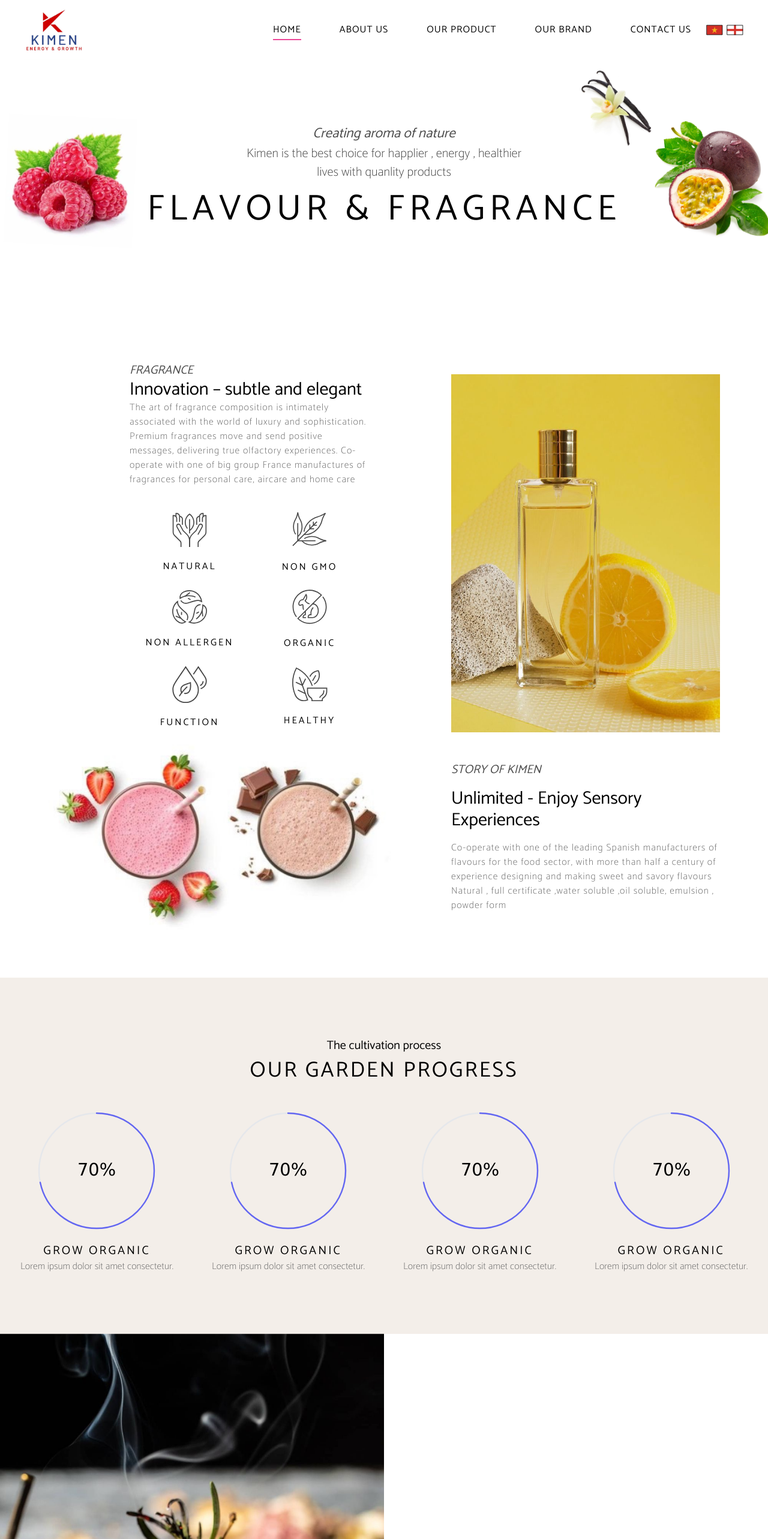
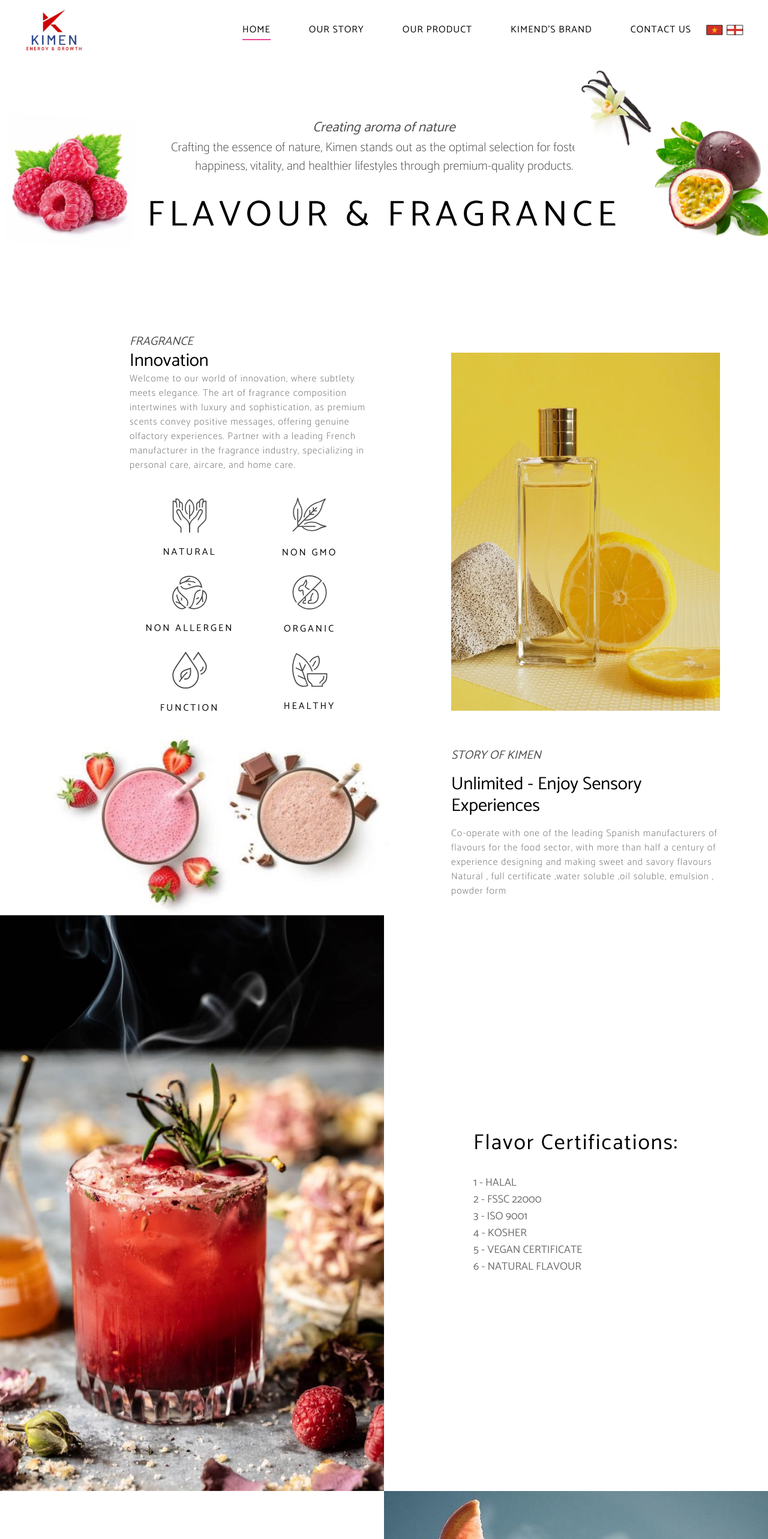
Before and after one commit to AlanNguyen981805/Kimen, a Next.js app: page /en/home in a window 1280 px wide. Shown: the top 2566 px of the page at 60% size. Built offline with nearby package versions, Linux system fonts and the light colour scheme.

Commit message:
feature: change content

```diff
--- a/i18n/en.json
+++ b/i18n/en.json
@@ -11,8 +11,9 @@
     "about_us": "About Us",
     "our_process": "Our Process",
     "our_history": "Our History",
+    "our_story": "Our Story",
     "contact_us": "Contact us",
-    "our_brand": "Our Brand",
+    "kimens_brand": "Kimend's Brand",
     "our_product": "Our Product"
   }
 }
--- a/i18n/vi.json
+++ b/i18n/vi.json
@@ -12,7 +12,8 @@
       "our_process": "Quy trình",
       "our_history": "Lịch sử",
       "contact_us": "Liên hệ",
-      "our_brand": "Thương hiệu",
-      "our_product": "Sản phẩm"
+      "kimens_brand": "Thương hiệu Kimen's",
+      "our_product": "Sản phẩm",
+      "our_story": "Chuyện của chúng tôi"
     }
   }
--- a/src/app/[locale]/contact-us/page.tsx
+++ b/src/app/[locale]/contact-us/page.tsx
@@ -16,7 +16,7 @@ const ContactUs = () => {
           <h3 className="text-4xl text-[#000] tracking-[6px] uppercase">CONTACT US</h3>
         </div>
       </div>
-      <div className="w-[1400px] mt-20 mx-auto flex gap-20">
+      <div className="w-[1400px] mt-28 mx-auto flex gap-20">
         <div className="w-1/2 h-[400px]">
           <Map />
         </div>
--- a/src/app/[locale]/home/page.tsx
+++ b/src/app/[locale]/home/page.tsx
@@ -47,18 +47,17 @@ const Home = () => {
           Creating aroma of nature
           </span>
           <p className="text-[21px] text-[#4b4b4b] w-3/5 font-thin  text-center">
-            Kimen is the best choice for happlier , energy , healthier lives
-            with quanlity products
+            Crafting the essence of nature, Kimen stands out as the optimal selection for fostering happiness, vitality, and healthier lifestyles through premium-quality products.
           </p>
-          <h1 className="text-[60px] tracking-[8px]">FLAVOUR & FRAGRANCE</h1>
+          <h1 className="text-[60px] tracking-[8px] mt-5">FLAVOUR & FRAGRANCE</h1>
         </div>
       </div>
 
       <Section2
         cate="FRAGRANCE"
-        title="Innovation – subtle and elegant"
+        title="Innovation"
         imgUrl="/Kimen/hinh_5.jpg"
-        desc="The art of fragrance composition is intimately associated with the world of luxury and sophistication. Premium fragrances move and send positive messages, delivering true olfactory experiences. Co-operate with one of big group France manufactures of fragrances for personal care, aircare and home care"
+        desc="Welcome to our world of innovation, where subtlety meets elegance. The art of fragrance composition intertwines with luxury and sophistication, as premium scents convey positive messages, offering genuine olfactory experiences. Partner with a leading French manufacturer in the fragrance industry, specializing in personal care, aircare, and home care."
       />
 
       <Section
@@ -77,16 +76,16 @@ const Home = () => {
         />
       </div> */}
 
-      <div className="flex flex-col justify-center items-center py-[100px] bg-[#F3EEE9] mt-20">
+      {/* <div className="flex flex-col justify-center items-center py-[100px] bg-[#F3EEE9] mt-20">
         <span className="text-xl">The cultivation process</span>
         <h3 className="text-[36px] tracking-[3px]">OUR GARDEN PROGRESS</h3>
 
         <Process />
-      </div>
+      </div> */}
 
       <Section3
         image="/Kimen/hinh_6.jpg"
-        cate="Certificate flavour"
+        cate="Flavor Certifications:"
         title=""
         listItem={[
           "HALAL",
@@ -100,7 +99,7 @@ const Home = () => {
 
       <Section3
         title=""
-        cate="Certificate of fragrance"
+        cate="Fragrance Certifications:"
         image="/Kimen/hinh_7.jpg"
         listItem={[
           "COA",
@@ -114,6 +113,13 @@ const Home = () => {
         ]}
         reverse
       />
+      <Section3
+        title="Discover Pure Essence with Our Essential Oils"
+        cate="ESSENTIAL OILS:"
+        image="/Kimen/hinh_7.jpg"
+        listItem={[]}
+        desc="Unveil the essence of nature with our premium essential oils, sourced from a trusted US supplier. From soothing lavender to invigorating citrus blends, each bottle embodies the highest quality. Elevate your senses and well-being with KIMEN"
+      />
     </>
   );
 };
--- a/src/app/[locale]/about-us/page.tsx
+++ b/src/app/[locale]/our-story/page.tsx
@@ -26,11 +26,19 @@ const AboutUs = () => {
           alt="about-us"
         />
         <div className="z-10 text-center">
-          <p className="text-xl text-[#737373]">More to know</p>
-          <h3 className="text-4xl text-[#000] tracking-[6px]">ABOUT US</h3>
+          {/* <p className="text-xl text-[#737373]">More to know</p> */}
+          <h3 className="text-6xl font-bold text-[#fff] tracking-[6px]">ABOUT US</h3>
         </div>
       </div>
 
+      <div className="w-full mt-4">
+        <div className="w-2/3">
+          <p>Our journey began in 2022, ignited by an ardent love for flavor, fragrance, and essential elements. With a wealth of experience exceeding a decade in commerce and consultancy for aromatic solutions, our founder has steadfastly guided clients in creating distinctive and successful products for both local and global markets.
+          We firmly believe that triumph in the essential realm of flavors and fragrances transcends mere sales tactics; it demands an artful blend of passion and aesthetic discernment. Serving as dedicated representatives for prominent flavor and fragrance brands in Vietnam, we take pride in being dependable partners.
+          Fueled by an unwavering commitment to perpetual learning and innovation, we pledge holistic solutions, addressing every need and surmounting challenges you may encounter. Join us in crafting unparalleled experiences in flavor, fragrance, and essential elements, as we champion creativity and excellence together.
+          </p>
+        </div>
+      </div>
       <div className="flex py-28">
         <BenefitBox icon={"/svgs/grow.svg"} name="GROWING ORGANIC" />
         <BenefitBox icon={"/svgs/grow.svg"} name="HARVEST PLAN" />
--- a/src/app/constants/core.ts
+++ b/src/app/constants/core.ts
@@ -1,8 +1,8 @@
 export type ILink =
   | "/home"
-  | "/about-us"
+  | "/our-story"
   | "/our-product"
-  | "/our-brand"
+  | "/kimens-brand"
   | "/contact-us";
 
 export type IMenu = {
@@ -19,8 +19,8 @@ export const MENUS: IMenu[] = [
   },
   {
     key: 2,
-    title: "about_us",
-    link: "/about-us",
+    title: "our_story",
+    link: "/our-story",
   },
   {
     key: 3,
@@ -29,8 +29,8 @@ export const MENUS: IMenu[] = [
   },
   {
     key: 4,
-    title: "our_brand",
-    link: "/our-brand",
+    title: "kimens_brand",
+    link: "/kimens-brand",
   },
   {
     key: 4,
--- a/src/components/RightContact.tsx
+++ b/src/components/RightContact.tsx
@@ -1,41 +1,38 @@
 const RightContact = () => {
   return (
     <>
-      <h5 className="text-xl text-[#4b4b4b] italic">Tasty and fresh greens</h5>
+      {/* <h5 className="text-xl text-[#4b4b4b] italic">Tasty and fresh greens</h5> */}
 
       <h2 className="uppercase text-3xl mt-4 tracking-[3px]">WE ARE HERE</h2>
 
       <p className="text-lg pr-6 mt-4 text-[#6b6b6b]">
-        Sed ut perspiciatis aperiam unde omnis istetus voluptarem dolorem que,
-        totam rem unde et unde omnius istetus error volupta lorem dolorem que
-        sit amet seud lorem et.
+        KIMEN COMPANY LIMITED
       </p>
 
       <ul className="mt-6 flex flex-col gap-4">
         <li className="flex gap-2">
-          <span>icon</span>
+          <span className="text-2xl"><svg xmlns="http://www.w3.org/2000/svg" width="1em" height="1em" viewBox="0 0 24 24"><path fill="currentColor" d="M12 11.5A2.5 2.5 0 0 1 9.5 9A2.5 2.5 0 0 1 12 6.5A2.5 2.5 0 0 1 14.5 9a2.5 2.5 0 0 1-2.5 2.5M12 2a7 7 0 0 0-7 7c0 5.25 7 13 7 13s7-7.75 7-13a7 7 0 0 0-7-7"/></svg></span>
           <p className="text-base text-[#5A6A6A]">
-            Xã abc Huyện sss Hà nội
-          </p>
+          ROOM 102, IST FLOOR, HALO BUILDING, 39 DINH CONG TRANG, TẠN DINH WARD, DISTRICT 1, HCMC          </p>
         </li>
         <li className="flex gap-2">
-          <span>icon</span>
+          <span className="text-2xl"><svg xmlns="http://www.w3.org/2000/svg" width="1em" height="1em" viewBox="0 0 24 24"><path fill="currentColor" d="M20 4H4c-1.1 0-1.99.9-1.99 2L2 18c0 1.1.9 2 2 2h16c1.1 0 2-.9 2-2V6c0-1.1-.9-2-2-2m0 4l-8 5l-8-5V6l8 5l8-5z"/></svg></span>
           <p className="text-base text-[#5A6A6A]">
             abc@gmail.com
           </p>
         </li>
         <li className="flex gap-2">
-          <span>icon</span>
+          <span className="text-2xl"><svg xmlns="http://www.w3.org/2000/svg" width="1em" height="1em" viewBox="0 0 256 256"><path fill="currentColor" d="M231.88 175.08A56.26 56.26 0 0 1 176 224C96.6 224 32 159.4 32 80a56.26 56.26 0 0 1 48.92-55.88a16 16 0 0 1 16.62 9.52l21.12 47.15v.12A16 16 0 0 1 117.39 96c-.18.27-.37.52-.57.77L96 121.45c7.49 15.22 23.41 31 38.83 38.51l24.34-20.71a8.12 8.12 0 0 1 .75-.56a16 16 0 0 1 15.17-1.4l.13.06l47.11 21.11a16 16 0 0 1 9.55 16.62"/></svg></span>
           <p className="text-base text-[#5A6A6A]">
           + 55 66 1234
           </p>
         </li>
-        <li className="flex gap-2">
+        {/* <li className="flex gap-2">
           <span>icon</span>
           <p className="text-base text-[#5A6A6A]">
             Lombardy, Giotto Rue 55 22 130
           </p>
-        </li>
+        </li> */}
       </ul>
     </>
   );
--- a/src/components/Section2.tsx
+++ b/src/components/Section2.tsx
@@ -24,7 +24,7 @@ const Section2 = ({ cate, desc, title, imgUrl }: IProps) => {
         )
     }
   return (
-    <div className="w-full flex px-[80px] mt-16">
+    <div className="w-full flex px-[80px] mt-4">
       <div className="w-3/5 relative mx-auto flex justify-center">
         <div className="max-w-[400px]">
           <div>
--- a/src/components/Section3.tsx
+++ b/src/components/Section3.tsx
@@ -7,6 +7,7 @@ interface IProps {
   image: string;
   title: string;
   cate: string;
+  desc?: string;
   listItem: string[];
 }
 const Section3 = ({
@@ -15,6 +16,7 @@ const Section3 = ({
   image,
   listItem,
   title,
+  desc
 }: IProps) => {
   return (
     <div
@@ -39,14 +41,15 @@ const Section3 = ({
           height={200}
           alt="main"
         /> */}
-        <div className="max-w-[400px] flex gap-5">
+        <div className="max-w-[450px] flex gap-5">
           {/* <span className="flex">
             <span>$</span> <span className="text-6xl">29</span>
           </span> */}
           <div className="flex flex-col gap-4">
             <h4 className="text-4xl tracking-[2px]">{cate}</h4>
-            <p className="text-[#6B6B6B] text-lg">{title} </p>
-            <ol>
+            <p className="text-[#6B6B6B] text-lg">{title}</p>
+            {listItem.length > 0 && (
+              <ol>
               {
                 listItem.map((item, index) => {
                   return (
@@ -55,6 +58,10 @@ const Section3 = ({
                 })
               }
             </ol>
+            )}
+            {desc && (
+              <p>{desc}</p>
+            )}
           </div>
         </div>
       </div>
```
Also changed, not shown: src/app/[locale]/kimens-brand/page.tsx (renamed from src/app/[locale]/our-brand/page.tsx).
